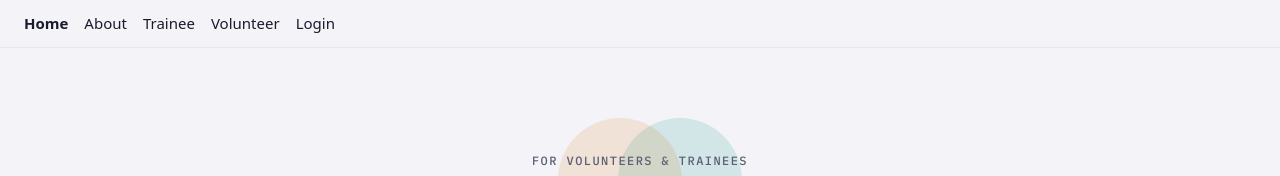
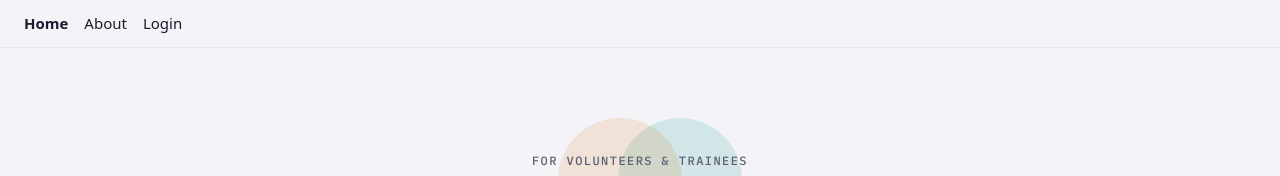
Before and after one commit to theangelskies/Pair-Scheduling, a React (Vite) app in the folder frontend/: page / in a window 1280 px wide. Shown: the top 176 px of the page. Built offline with nearby package versions, Linux system fonts and the light colour scheme; no server answers.

Commit message:
Refactor navigation links in RootLayout to conditionally render based on user role

```diff
--- a/frontend/src/routes/__root.tsx
+++ b/frontend/src/routes/__root.tsx
@@ -66,6 +66,7 @@ function RootLayout() {
         >
           About
         </Link>
+        {user?.role === 'trainee' && (
           <Link
             to="/trainee"
             activeProps={{ className: styles.navLinkActive }}
@@ -73,6 +74,8 @@ function RootLayout() {
           >
             Trainee
           </Link>
+        )}
+        {user?.role === 'volunteer' && (
           <Link
             to="/volunteer"
             activeProps={{ className: styles.navLinkActive }}
@@ -80,6 +83,8 @@ function RootLayout() {
           >
             Volunteer
           </Link>
+        )}
+        {!user && (
           <Link
             to="/login"
             activeProps={{ className: styles.navLinkActive }}
@@ -87,6 +92,7 @@ function RootLayout() {
           >
             Login
           </Link>
+        )}
 
         {user && (
           <div className={styles.userBadge}>
```
Lines whose indentation alone changed are shown as unchanged.
